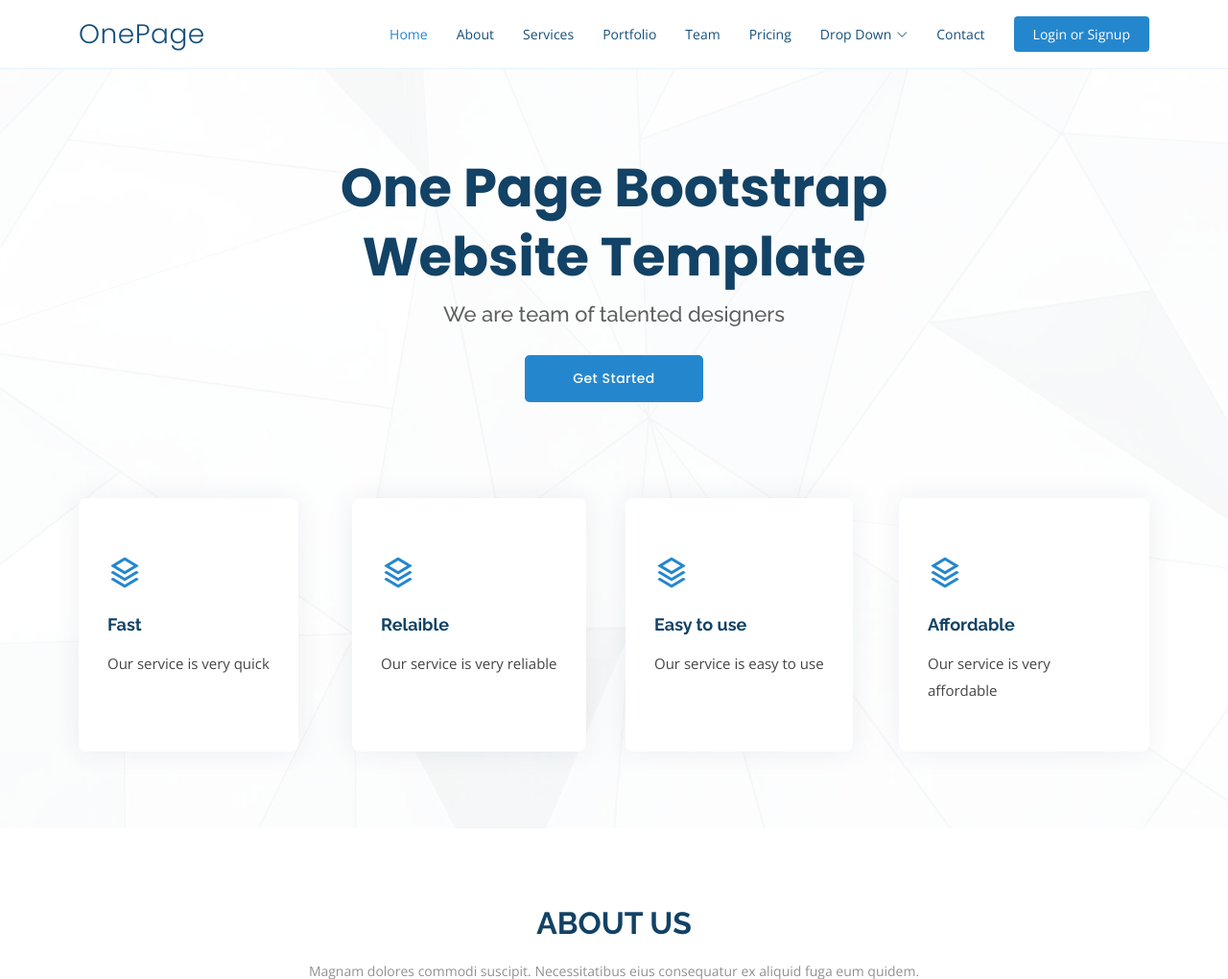
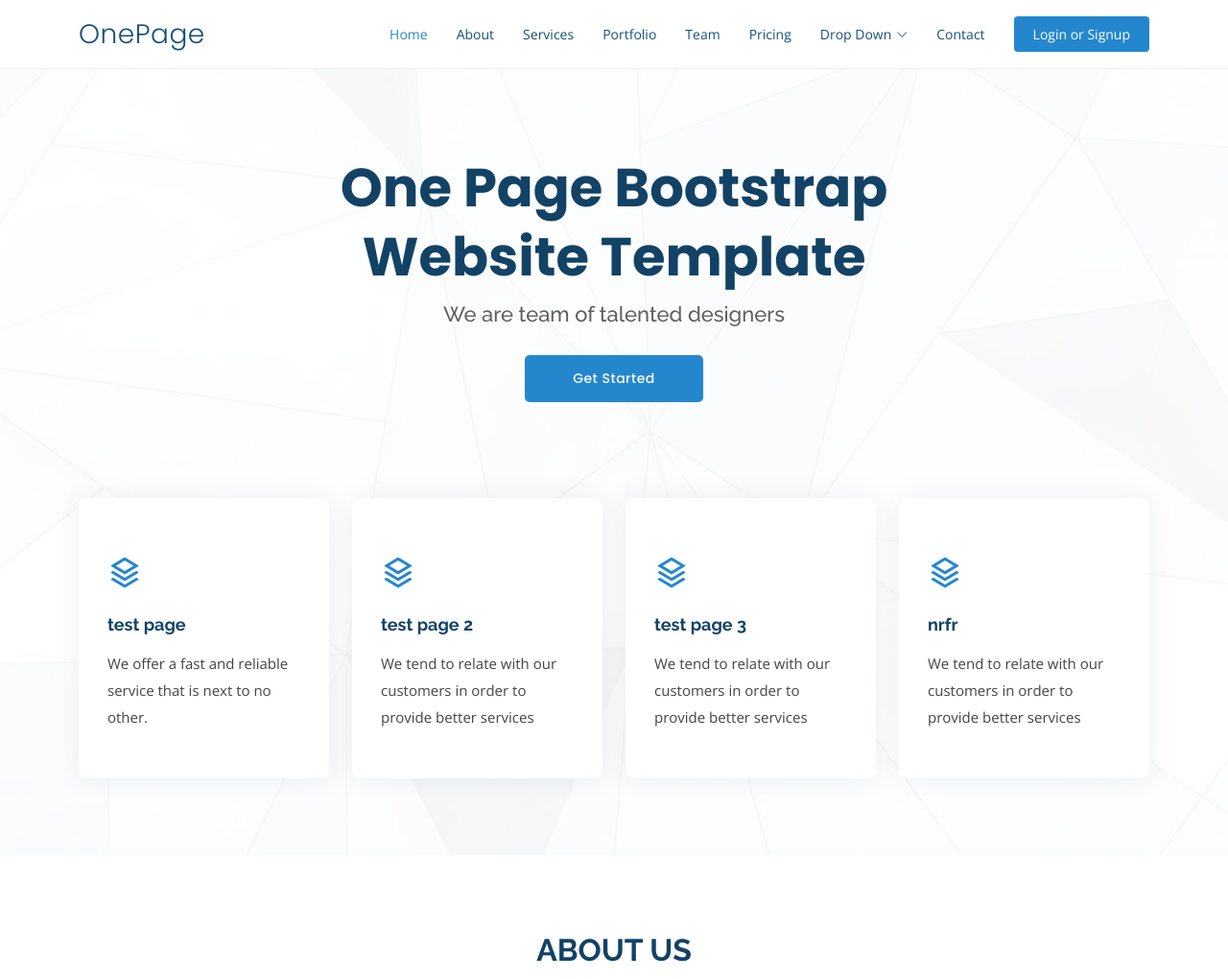
Before and after one commit to dhayvid/dummy-project, a Django app: page / in a window 1280 px wide. Shown: the top 1020 px of the page at 96% size. Run offline with Django 4.2, Linux system fonts and the light colour scheme; data comes from the database, SQL or seed files in the repository; both versions use the stored data as it was after the commit; some libraries are stand-ins or nearby versions.

Commit message:
changes made

```diff
--- a/dummy/views.py
+++ b/dummy/views.py
@@ -5,33 +5,9 @@
 from django.contrib import messages
 # Create your views here.
 def index(request):
-    feature1 = Feature()
-    feature1.id = 0
-    feature1.name = 'Fast'
-    feature1.details = 'Our service is very quick'
-    feature1.is_true = True
+    features = Feature.objects.all()
+    return render(request, 'index.html', {'features': features})
 
-    feature2 = Feature()
-    feature2.id = 1
-    feature2.name = 'Relaible'
-    feature2.details = 'Our service is very reliable'
-    feature2.is_true = True
-
-    feature3 = Feature()
-    feature3.id = 2
-    feature3.name = 'Easy to use'
-    feature3.details = 'Our service is easy to use'
-    feature3.is_true = False
-
-    feature4 = Feature()
-    feature4.id = 3
-    feature4.name = 'Affordable'
-    feature4.details = 'Our service is very affordable'
-    feature4.is_true = True
-
-    features = [feature1, feature2, feature3, feature4]
-
-    return render(request, 'index.html', {'features': features})
 
 def register(request):
     if request.method == 'POST':
--- a/templates/index.html
+++ b/templates/index.html
@@ -109,12 +109,11 @@
           <div class="icon-box">
             <div class="icon"><i class="ri-stack-line"></i></div>
             <h4 class="title"><a href="">{{feature.name}}</a></h4>
-              <p class="description">{{feature.details}}</p>
+            <p class="description">{{feature.details}}</p>
+          </div>
 
-          </div>
         </div>
         {% endfor %}
-
       </div>
     </div>
   </section><!-- End Hero -->
```
Also changed, not shown: db.sqlite3.
